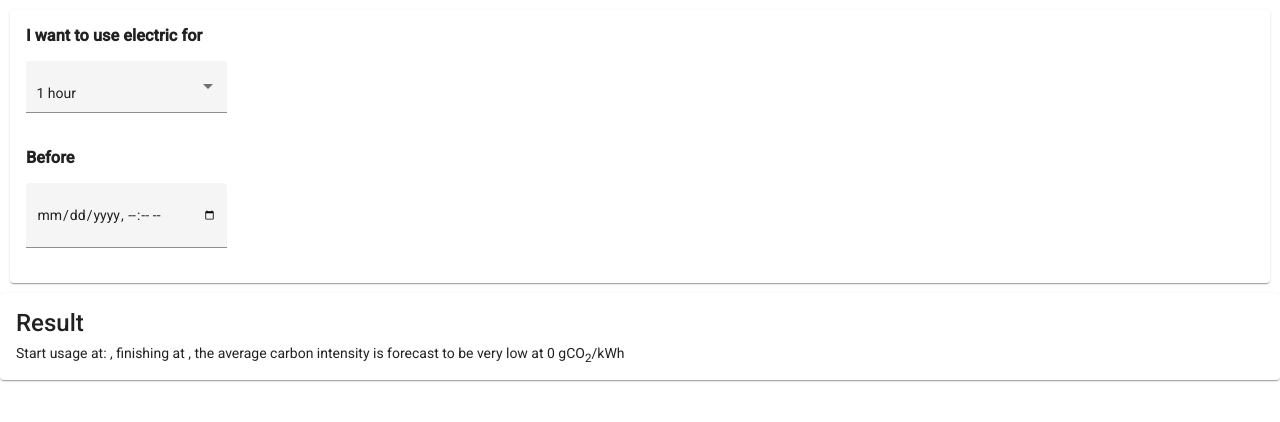
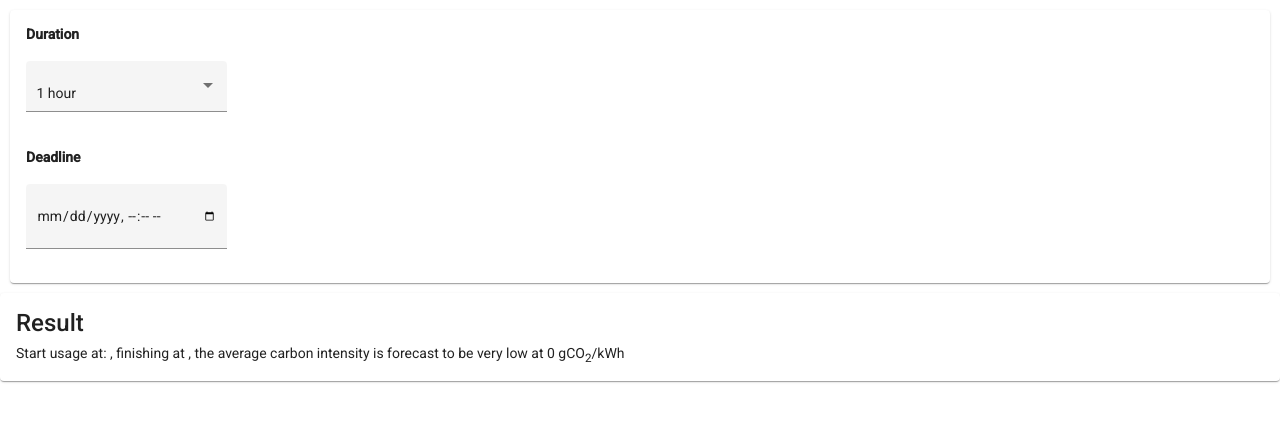
Before and after one commit to cricketts497/clean_electric, an Angular app in the folder clean-electric/: page / in a window 1280 px wide. Shown: the top 422 px of the page. Built offline with nearby package versions, Linux system fonts and the light colour scheme.

Commit message:
Adjust styling

```diff
--- a/clean-electric/src/app/app.component.html
+++ b/clean-electric/src/app/app.component.html
@@ -1,6 +1,6 @@
 <mat-card class="main-card">
   <mat-card-content>
-      <h3>I want to use electric for</h3>
+      <h4>Duration</h4>
       <mat-form-field appearance="fill">
         <mat-select [(value)]="selectedDurationString" (selectionChange)="onSelectedDurationChange()">
           <mat-option *ngFor="let time of durationOptions" [value]="time">
@@ -9,7 +9,7 @@
         </mat-select>
       </mat-form-field>
 
-      <h3>Before</h3>
+      <h4>Deadline</h4>
       <mat-form-field appearance="fill">
         <input matInput type="datetime-local" [(ngModel)]="selectedDeadlineString" (change)="onSelectedDeadlineChange()"/>
       </mat-form-field>
```
